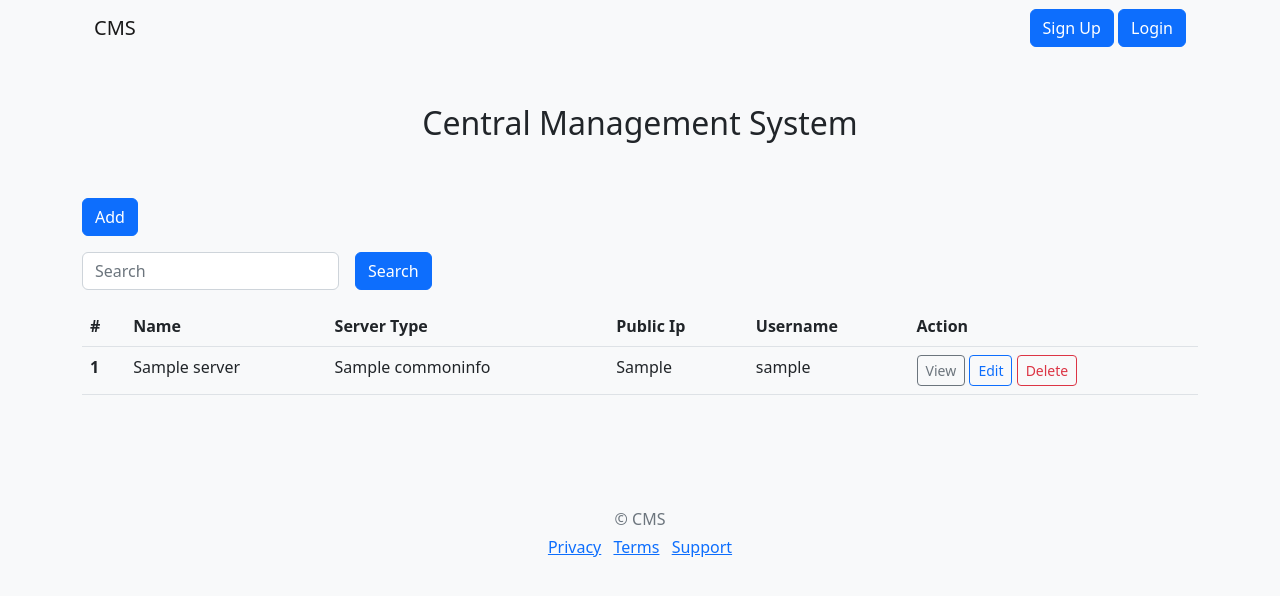
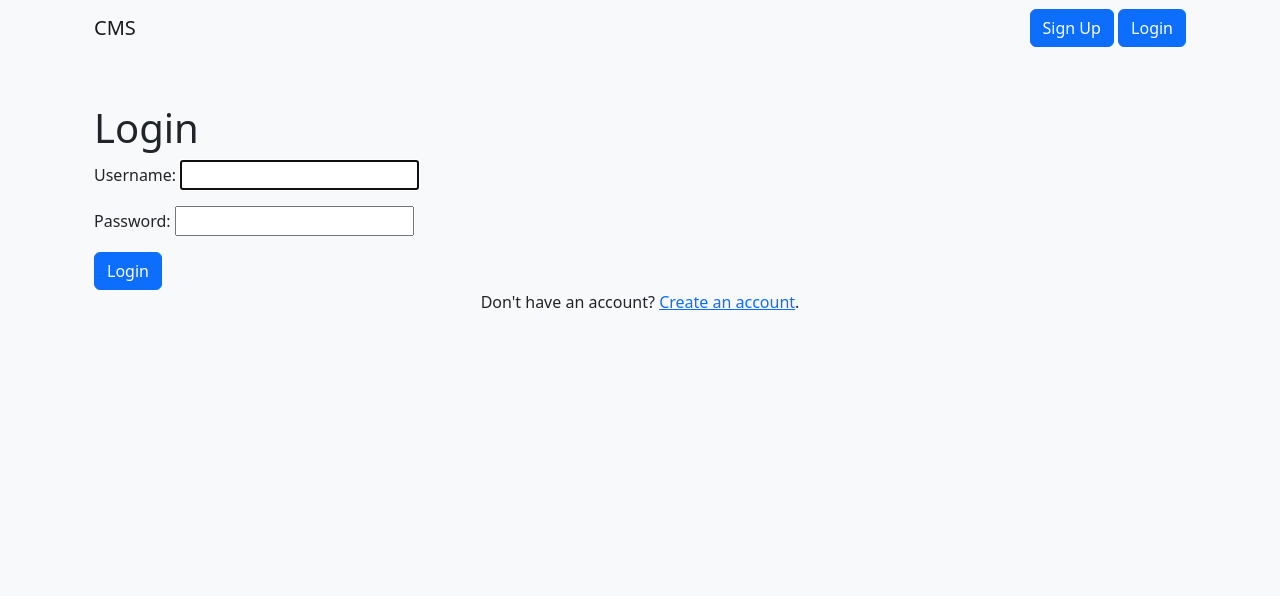
Before and after one commit to 1Rojan/central_management_system, a Django app: page / in a window 1280 px wide. Shown: the top 596 px of the page. Run offline with Django 3.2, Linux system fonts and the light colour scheme; tables that the repository leaves empty hold one stand-in row (values such as "Sample post"); some libraries are stand-ins or nearby versions.

Commit message:
register and authentications

```diff
--- a/project/settings.py
+++ b/project/settings.py
@@ -27,7 +27,8 @@ DEBUG = True
 
 ALLOWED_HOSTS = []
 
-
+LOGIN_REDIRECT_URL = '/servers/'
+LOGIN_URL = '/'
 # Application definition
 
 INSTALLED_APPS = [
--- a/project/urls.py
+++ b/project/urls.py
@@ -19,10 +19,13 @@ from server import views as server_views
 
 urlpatterns = [
     path('admin/', admin.site.urls),
-    path('', server_views.list_server, name='server_list'),
+    path('servers/', server_views.list_server, name='server_list'),
     path('search/', server_views.search_server, name='search_server'),
     path('add_server/', server_views.add_server, name='add_server'),
     path('server/<int:server_id>/', server_views.server_detail_view, name='server_detail'),
     path('server/<int:server_id>/edit', server_views.update_server, name='update_server'),
     path('server/<int:server_id>/delete', server_views.delete_server, name='delete_server'),
+    path("register", server_views.signup, name="register"),
+    path("", server_views.login_request, name="login"),
+    path("logout/", server_views.logout_request, name= "logout"),
 ]
--- a/server/forms.py
+++ b/server/forms.py
@@ -1,7 +1,25 @@
 from django.forms import ModelForm
+from django import forms
 from .models import *
+from django.contrib.auth.forms import UserCreationForm
+from django.contrib.auth.models import User
 
 class ServerForm(ModelForm):
   class Meta:
     model = Server
     fields = "__all__"
+
+
+class NewUserForm(UserCreationForm):
+	email = forms.EmailField(required=True)
+
+	class Meta:
+		model = User
+		fields = ("username", "email", "password1", "password2")
+
+	def save(self, commit=True):
+		user = super(NewUserForm, self).save(commit=False)
+		user.email = self.cleaned_data['email']
+		if commit:
+			user.save()
+		return user
--- a/server/views.py
+++ b/server/views.py
@@ -1,5 +1,4 @@
 from http import server
-import imp
 from django.forms import forms
 from django.http import HttpResponseRedirect
 from django.shortcuts import get_object_or_404, redirect, render
@@ -8,7 +7,13 @@ from django.db.models import Q
 from .forms import ServerForm
 from django.views.generic.edit import UpdateView
 from django.core.exceptions import PermissionDenied
+from .forms import NewUserForm
+from django.contrib.auth import login, authenticate, logout
+from django.contrib import messages
+from django.contrib.auth.forms import AuthenticationForm
+from django.contrib.auth.decorators import login_required
 
+@login_required
 def list_server(request):
   server_form = ServerForm()
   servers = Server.objects.all()
@@ -29,20 +34,7 @@ def search_server(request):
     }
     return render(request, 'server/server_list.html', context)
 
-# form = UserCreationForm(request.POST or None)
-#   if request.method == 'POST':
-#     if form.is_valid():
-#       form.save()
-#       return redirect('blog:home')
-#     else:
-#       return render(request, 'blog/signup.html', {'user_form':form, 'errors':form.errors})
-#   return render(request, 'blog/signup.html', {'user_form':form})
-
-
-
-
-
-
+@login_required
 def add_server(request):
   form = ServerForm(request.POST or None)
   if request.method == 'POST':
@@ -66,8 +58,8 @@ def server_detail_view(request, server_id):
   return render(request, 'server/server_detail.html', context)
 
 
+@login_required
 def update_server(request, server_id):
-
   server = Server.objects.get(pk=server_id)
   if request.method == 'POST':
     form = ServerForm(request.POST, request.FILES, instance=server)
@@ -82,23 +74,43 @@ def update_server(request, server_id):
     return render(request, 'server/server_edit.html', context)
 
 
+def delete_server(request, server_id):
+  pass
 
 
+def signup(request):
+	if request.method == "POST":
+		form = NewUserForm(request.POST)
+		if form.is_valid():
+			user = form.save()
+			login(request, user)
+			messages.success(request, "Registration successful." )
+			return redirect("server_list")
+		messages.error(request, "Unsuccessful registration. Invalid information.")
+	form = NewUserForm()
+	return render (request=request, template_name="server/signup.html", context={"register_form":form})
 
-  # server = get_object_or_404(Server, pk=server_id)
-  # form = ServerForm(instance=server)
-  # if request.method == 'POST':
-  #   if form.is_valid():
-  #     form.save()
-  #     return HttpResponseRedirect('server_list')
-  #   else:
-  #     print('-=-=-=-=-=-=-=-=-=-')
-  #     print(form.errors)
-  # else:
-  #   context = {
-  #     'form':form
-  #   }
-  #   return render(request, 'server/server_edit.html', context)
 
-def delete_server(request, server_id):
-  pass
+def login_request(request):
+	if request.method == "POST":
+		form = AuthenticationForm(request, data=request.POST)
+		if form.is_valid():
+			username = form.cleaned_data.get('username')
+			password = form.cleaned_data.get('password')
+			user = authenticate(username=username, password=password)
+			if user is not None:
+				login(request, user)
+				messages.info(request, f"You are now logged in as {username}.")
+				return redirect("server_list")
+			else:
+				messages.error(request,"Invalid username or password.")
+		else:
+			messages.error(request,"Invalid username or password.")
+	form = AuthenticationForm()
+	return render(request, "server/login.html", context={"login_form":form})
+
+
+def logout_request(request):
+	logout(request)
+	messages.info(request, "You have successfully logged out.")
+	return redirect("server_list")
--- a/templates/server/base.html
+++ b/templates/server/base.html
@@ -14,7 +14,7 @@
       <div class="container">
         <nav class="navbar navbar-expand-lg navbar-light bg-light">
           <div class="container-fluid">
-            <a class="navbar-brand" href="#">CMS</a>
+            <a class="navbar-brand" href="{% url 'server_list' %}">CMS</a>
             <button class="navbar-toggler" type="button" data-bs-toggle="collapse" data-bs-target="#navbarText" aria-controls="navbarText" aria-expanded="false" aria-label="Toggle navigation">
               <span class="navbar-toggler-icon"></span>
             </button>
@@ -23,8 +23,15 @@
 
               </ul>
               <span class="">
-                <button class="btn btn-primary">Sign Up</button>
-                <button class="btn btn-primary">Login</button>
+
+                {% if user.is_authenticated %}
+                <span>Welcome {{user}} !</span>
+                <a href="{% url 'logout' %}"> <button class="btn btn-primary">Log out</button></a>
+                {% else %}
+                <a href="{% url 'register' %}"> <button class="btn btn-primary">Sign Up</button></a>
+                <a href="{% url 'login' %}">  <button class="btn btn-primary">Login</button></a>
+
+                {% endif %}
               </span>
             </div>
           </div>
--- /dev/null
+++ b/templates/server/login.html
@@ -0,0 +1,15 @@
+{% extends "./base.html" %}
+
+{% block content %}
+
+<div class="container py-5">
+  <h1>Login</h1>
+  <form method="POST">
+    {% csrf_token %}
+    {{ login_form.as_p }}
+    <button class="btn btn-primary" type="submit">Login</button>
+  </form>
+  <p class="text-center">Don't have an account? <a href="{% url 'register' %}">Create an account</a>.</p>
+</div>
+
+{% endblock %}
```
Also changed, not shown: templates/server/signup.html (added, +15 -0 lines).
